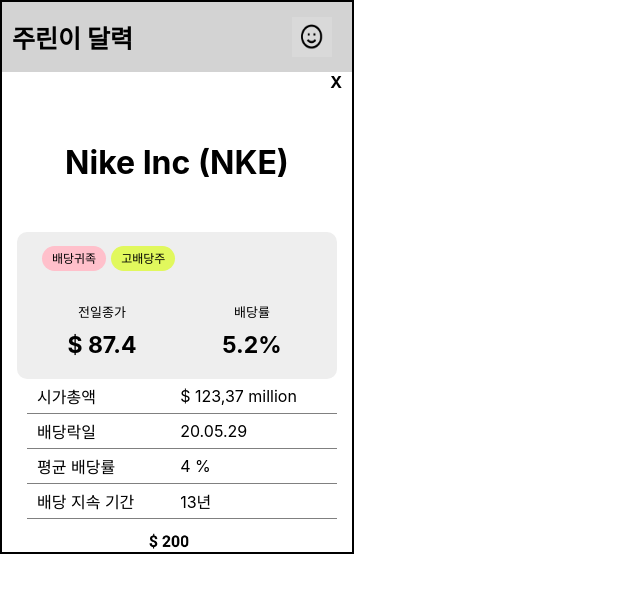
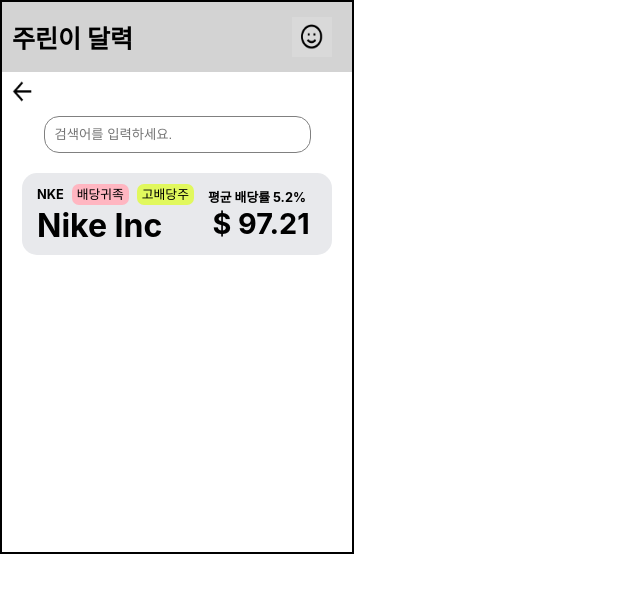
Before and after one commit to Alice-Yoon/Jurini-Extension, a React (Create React App) app: page /search in a window 1280 px wide. Shown: the top 592 px of the page, without its empty margins (0-640 px from the left). Built offline with nearby package versions, Linux system fonts and the light colour scheme.

Commit message:
Search 컴포넌트에 default card 추가

```diff
--- a/src/App.js
+++ b/src/App.js
@@ -1,4 +1,4 @@
-import React from 'react';
+import React, {useState} from 'react';
 import styled from 'styled-components';
 import { MemoryRouter as Router, Switch, Route } from 'react-router-dom';
 
@@ -14,7 +14,7 @@
     <div className={props.className}>
       <Router>
         <NavBar />
-        <CompanyDetails />
+        <Search />
         {/* <Switch>
           <Route exact path="/" component={Home} />
           <Route exact path="/search" component={Search} />
--- a/src/components/pages/NavBar/NavBar.js
+++ b/src/components/pages/NavBar/NavBar.js
@@ -11,7 +11,11 @@
     return (
         <div className={props.className}>
             <h1>주린이 달력</h1>
-            <img src={ isHome? introduction_icon : calendar_icon } alt="icon" className="icon_style" />
+            <img
+                src={ isHome? introduction_icon : calendar_icon }
+                alt="icon"
+                className="icon_style"
+            />
         </div>
     )
 }
@@ -31,6 +35,9 @@
         .icon_style {
             width: 40px;
             height: 40px;
+            &:hover {
+                cursor: pointer;
+            }
         }
     }
 `;
--- a/src/components/pages/Search/Search.js
+++ b/src/components/pages/Search/Search.js
@@ -5,26 +5,31 @@
 
 import back_key from '../../../assets/img/back_key.png';
 import { cardDummyData } from '../../../assets/dummy/cardDummyData';
+import DefaultCard from './Section/DefaultCard';
 
 function Search(props) {
 
-    const [searchResults, setSearchResults] = useState(true);
+    const [searchResults, setSearchResults] = useState(false);
 
     return (
         <div className={props.className}>
             <img src={back_key} alt="back_key" className="icon_style" />
             <SearchBar />
-            {searchResults &&
+            {searchResults ?
                 <div className="card-container">
                     {cardDummyData && cardDummyData.map(data => <CardList data={data} />)}
                 </div>
-            }
+                    :
+                <div className="card-container">
+                    <DefaultCard />
+                </div>
+                }
         </div>
     )
 }
 
 export default styled(Search)`
-    border: 2px solid green;
+    /* border: 2px solid green; */
     height: 478px;
 
     & {
--- a/src/components/pages/Search/Section/DefaultCard.js
+++ b/src/components/pages/Search/Section/DefaultCard.js
@@ -1,14 +1,100 @@
 import React from 'react';
 import styled from 'styled-components';
 
-function DefaultCard(props) {
+function DefaultCards(props) {
+
+    // Left Section contents styles
+    const smallBoxStyle = {
+        // border: '1px solid gray',
+        borderRadius: '7px',
+        backgroundColor: 'lightpink',
+        padding: '3px 5px',
+        fontSize: '0.8rem',
+        marginRight: '8px'
+    }
+
+    const smallBoxStyle2= {
+        // border: '1px solid gray',
+        borderRadius: '7px',
+        backgroundColor: '#E1F85D',
+        padding: '3px 5px',
+        fontSize: '0.8rem',
+        marginRight: '5px'
+    }
+
+
     return (
         <div className={props.className}>
-            DefaultCard
+                <div className="leftSectionStyle">
+                    {/* 배당락일 | 배당지급일 */}
+                    <div>
+                        <span className="top_text">NKE</span>
+                        <span style={smallBoxStyle}>배당귀족</span>
+                        <span style={smallBoxStyle2}>고배당주</span>
+                    </div>
+                    {/* 회사 이름 */}
+                    <p className="companyNameStyle">Nike Inc</p>
+                </div>
+                <div className="rightSectionStyle">
+                    <div className="top_text">
+                        {/* 배당률 ~% */}
+                        <span>평균 배당률 5.2%</span>
+                    </div>
+                    <div>
+                        {/* $ 2.7 */}
+                        <p className="expected_dividend">$ 97.21</p>
+                    </div>
+                </div>
         </div>
     )
 }
 
-export default styled(DefaultCard)`
+export default styled(DefaultCards)`
+    /* border: 1px solid red; */
+    border-radius: 15px;
+    background-color: #e8e9ec;
+    padding: 10px 15px;
+    display: flex;
+    /* margin: 30px 60px; */
+    & {
+        .leftSectionStyle {
+            /* border: 2px solid red; */
+            flex: 1.5;
+            display: flex;
+            flex-direction: column;
+            justify-content: center;
+            /* .rightSection_Top {
 
+            } */
+            /* .smallBoxStyle {
+
+            } */
+            .companyNameStyle {
+                /* border: 1px solid blue; */
+                font-size: 2rem;
+                font-weight: bold;
+                margin: 0;
+                margin-top: 3px;
+            }
+        }
+        .rightSectionStyle {
+            /* border: 2px solid green; */
+            flex: 1;
+            display: flex;
+            flex-direction: column;
+            align-items: center;
+            justify-content: center;
+            .expected_dividend {
+                font-size: 1.8rem;
+                font-weight: bold;
+                margin: 0;
+            }
+        }
+        .top_text {
+            /* border: 1px solid red; */
+            padding-right: 8px;
+            font-size: 0.8rem;
+            font-weight: bold;
+        }
+    }
 `;
```
